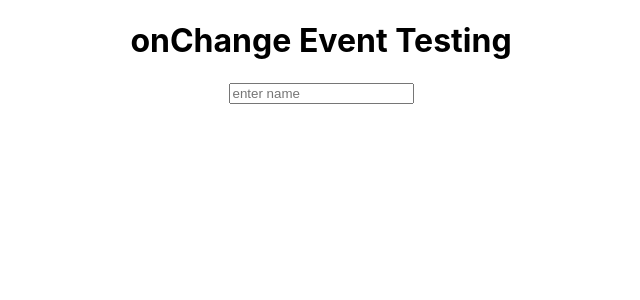
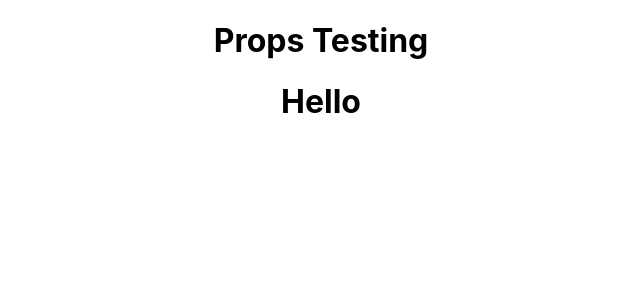
Before and after one commit to Sumanvith/blog-app, a React (Create React App) app: page / in a window 1280 px wide. Shown: the top 300 px of the page, without its empty margins (319-959 px from the left). Built offline with nearby package versions, Linux system fonts and the light colour scheme.

Commit message:
Props Testing

```diff
--- a/package.json
+++ b/package.json
@@ -36,8 +36,5 @@
       "last 1 firefox version",
       "last 1 safari version"
     ]
-  },
-  "devDependencies": {
-    "typescript": "^4.9.5"
   }
 }
--- a/src/App.js
+++ b/src/App.js
@@ -1,18 +1,11 @@
-import { useState } from "react";
 import "./App.css";
+import User from "./User";
 
 function App() {
-  const [name, setName] = useState("");
   return (
     <div className="App">
-      <h1>onChange Event Testing</h1>
-      <h2>{name}</h2>
-      <input
-        type="text"
-        placeholder="enter name"
-        onChange={(e) => {
-          setName(e.target.value);
-        }}></input>
+      <h1>Props Testing</h1>
+      <User name="Hello"></User>
     </div>
   );
 }
--- /dev/null
+++ b/src/User.js
@@ -0,0 +1,9 @@
+const User = (props) => {
+  return (
+    <div className="App">
+      <h1>{props.name}</h1>
+    </div>
+  );
+};
+
+export default User;
```
Also changed, not shown: 2 other files (tests, documents, lock files or other folders).
